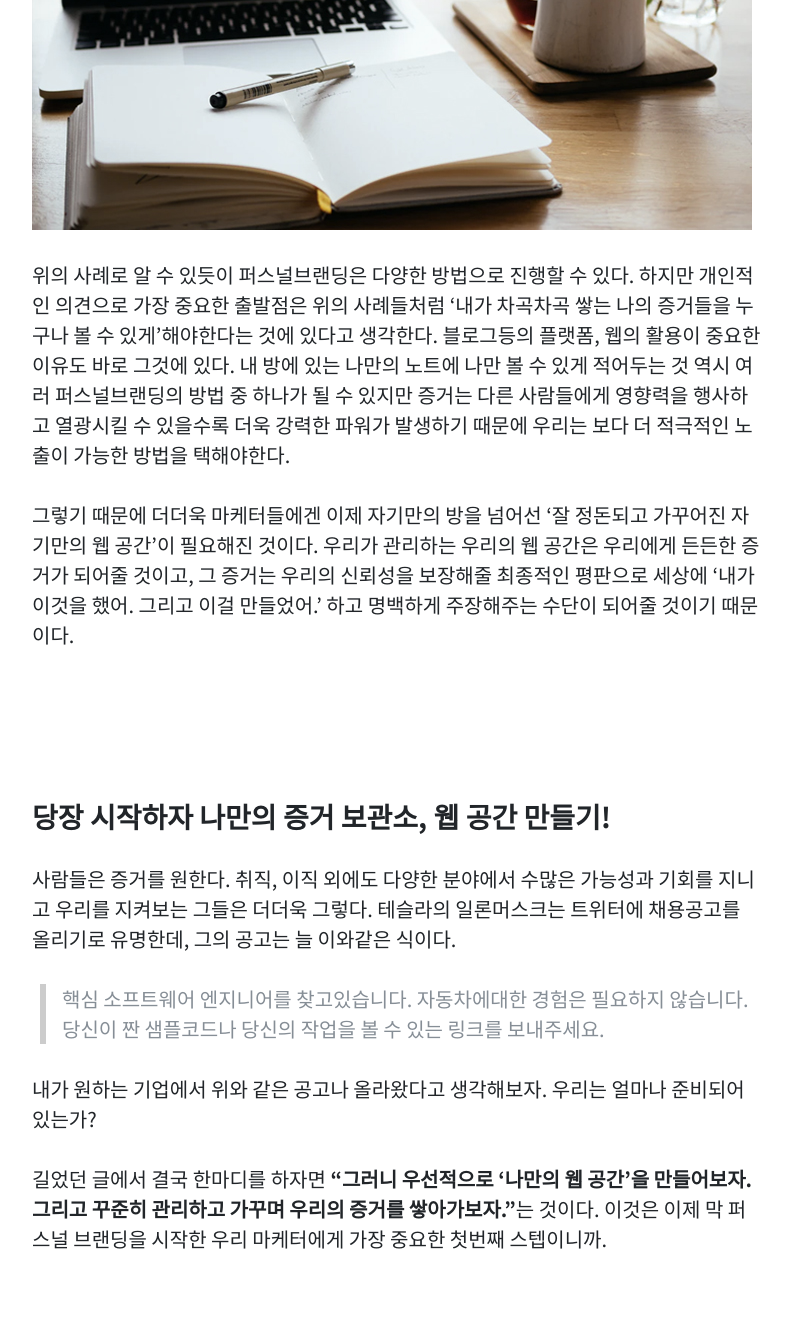
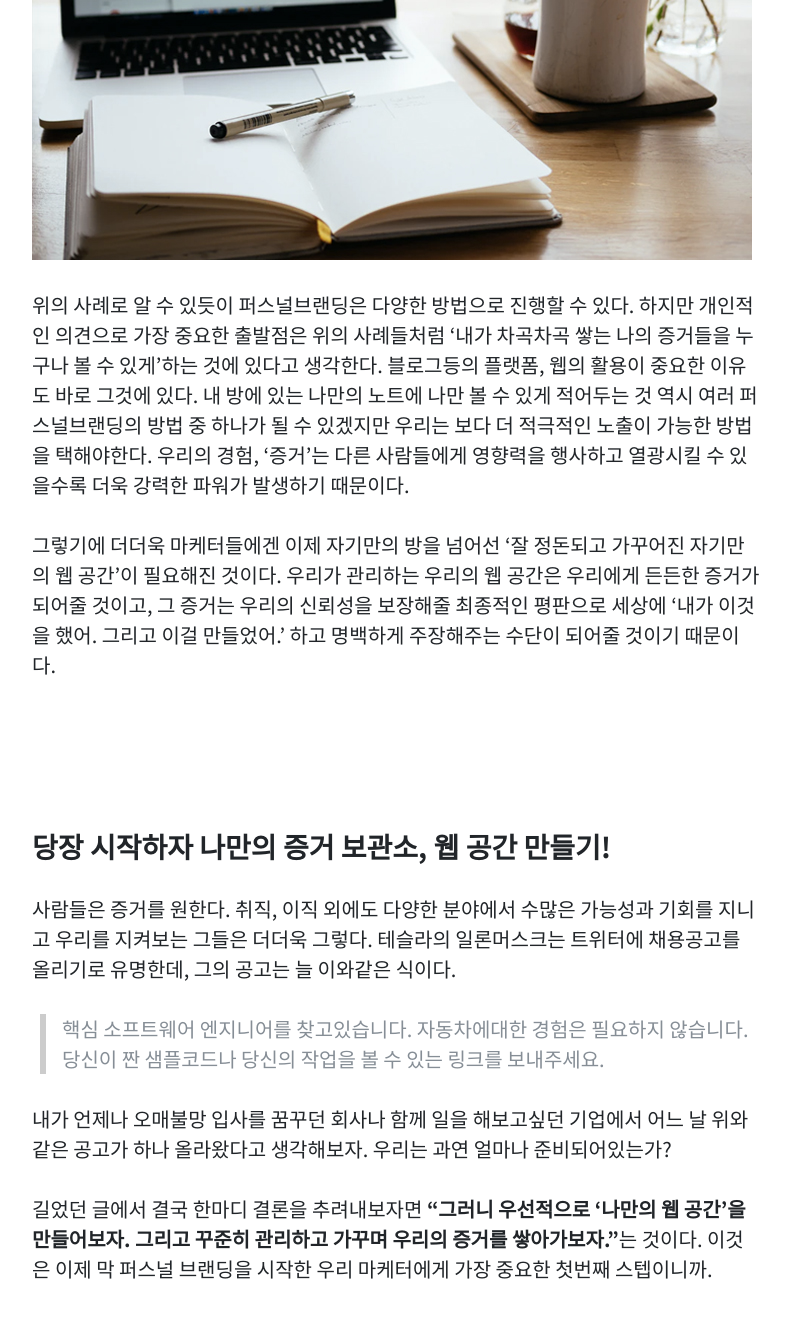
Before and after one commit to habnipark/have-been, a Jekyll site: the page built from _posts/2020-04-19-personalbranding.md, in a window 1280 px wide and 1400 px high, scrolled down 4786 px. Shown: the top 1318 px of the window, without its empty margins (243-1034 px from the left). Built offline with Jekyll 4.4.1, drawn with Linux system fonts in a browser that asks for light colours; comment, search, counter and statistics services are not loaded; some of the changed text lies outside the part shown.

Commit message:
post editted

```diff
--- a/_posts/2020-04-19-personalbranding.md
+++ b/_posts/2020-04-19-personalbranding.md
@@ -34,7 +34,7 @@
 
 <h3>퍼스널브랜딩은 왜 해야하나요?</h3>
 
- 요즘같은 시대에 퍼스널브랜딩의 중요성은 굳이 언급하지 않아도 당연스럽게 모두들 잘 알고 있을거라고 생각하지만 중요하단 것은 어렴풋하게 알고있어도 구체적으로 ‘왜’ 필요한지에 대해서는 깊게 고찰해보지 않은 사람들이 많을 것이다. 나역시 그래왔었는데, 나는 여행을 통해 생각을 바꾸고 깨달음을 얻었다.
+ 요즘같은 시대에 퍼스널브랜딩의 중요성은 굳이 언급하지 않아도 당연히 모두들 잘 알고 있을거라고 생각하지만 퍼스널브랜딩이 중요하단 것은 어렴풋하게 알고있을지라도 구체적으로 ‘왜’ 필요한지에 대해서는 깊게 고찰해보지 않은 사람들도 많을 것이다. 나역시 그래왔었는데, 나의 경우는 여행을 통해 생각을 바꾸고 깨달음을 얻었다.
 
  2017년, 나는 처음으로 배낭여행을 떠났다. 동남아로 80여일의 길고도 뜻깊은 여행이었는데 여행 중 만난 수많은 사람들이 나에게 그런 깨달음을 가져다주었다. 여행중 만난 많은 여행자들은 자신의 세계에 푹 빠져 그것을 가꾸는데 한없이 열중인 사람들이었기 때문이다.
 
@@ -42,18 +42,18 @@
 
  어떤 여행자는 매일매일의 여행을 하루도 빠짐없이 기록으로 남겼고 어떤 여행자는 비가오나 눈이오나 버스킹을 매일매일 하고 노래를 만들어 올렸으며, 어떤 여행자는 인적 드문 자신의 유튜브 채널에 꼬박꼬박 여행 영상을 올렸고, 어떤 이는 맘에드는 물건을 시도때도 없이 사서 이베이에 올렸다.
 
- 당시엔 그런 그들을 보며 그저 ‘자신이 좋아하는 일을 열정을 갖고 하는 모습이 참 보기 좋구나’하는 감상정도가 전부였고 한편으로는 ‘정말 부지런하다. 알아주는이 하나 없는데도 열심히 탑을 쌓는 외로운 건축가같아.’라고 생각하기도했다. 그저 그 모든 행위들이 그들 자신의 만족을 위한 일들일 뿐이니 그다지 유의미하다고는 여기지 않았던 것이다.
+ 당시엔 그런 그들을 보며 그저 ‘자신이 좋아하는 일을 열정을 갖고 하는 모습이 참 보기 좋구나’하는 감상정도가 전부였고 한편으로는 ‘정말 부지런하다. 알아주는이 하나 없는데도 열심히 탑을 쌓는 외로운 건축가같아.’라고 생각하기도했다. 사실 그저 그 모든 행위들이 그들 자신의 만족을 위한 일들일 뿐이니 그다지 유의미하다고는 여기지 않았던 것 같다.
 
 ![achievements](/img/posts/007/03.jpg)
 
- 그러나 여행이 끝나고 시간이 흐를수록 나는 놀라운 광경을 목격하게됐다. 바로 SNS에서 마주하게 된 그들의 소식이었다. 기록하는게 좋다고 방문자가 없어도 괜찮다며 열심히 글을 올리던 한국인 여행자는 한권의 책을 완성하고 강의를 다니는 여행작가가 되었고, 음악을 하던 친구는 음반을 내고 세계를 여행하며 자신의 음악을 알리는 뮤지션이, 인적 드문 채널을 소유했던 이는 인기 유튜버가, 이베이를 하던 친구는 사업가가 되었기 때문이었다.
+ 그러나 여행이 끝나고 시간이 흐를수록 나는 놀라운 광경을 목격하게됐다. 바로 SNS에서 마주하게 된 그들의 놀라운 소식들을 말이다. 기록하는게 좋다고 방문자가 없어도 괜찮다며 열심히 글을 올리던 한국인 여행자는 한권의 책을 완성하고 강의를 다니는 여행작가가 되었고, 음악을 하던 친구는 음반을 내고 세계를 여행하며 자신의 음악을 알리는 뮤지션이, 인적 드문 채널을 소유했던 이는 인기 유튜버가, 이베이를 하던 친구는 사업가가 되었기 때문이었다.
 
 - 매일매일의 여행을 하루도 빠짐없이 블로그에 올리던 여행자 → 여행작가
 - 비가오나 눈이오나 버스킹을하며 자신의 노래를 웹사이트에 공유하던 여행자 → 뮤지션
 - 아무도 봐주지않는 자신의 유튜브 채널에 꾸준히 영상을 올리던 여행자 →  인기 유튜버
-- 여행지마다 발견하고 맘에드는 물건을 쇼핑하고 이베이에 올리던 여행자 →  구매대행 사업가
+- 여행지마다 맘에드는 물건을 발견하고 쇼핑하고 이베이에 올리던 여행자 →  구매대행 사업가
 
- 무엇이 그들을 자신들이 그토록 꿈꾸던 위치로 이끌었을까? 수많은 요소가 있겠지만 위의 내용을 하나씩 다시 잘 살펴본다면 해답은 단 하나 <b>‘꾸준한 기록’</b>에 있었다. 누구나 볼 수 있게 본인의 블로그와 유튜브, 이베이 등의 플랫폼에, 즉 웹환경에 자신의 결과물을 꾸준히 올리는 행위 자체가 그들의 퍼스널브랜딩의 큰 축이되었고 그들에게 다양한 기회를 가져다준 것이다.
+ 무엇이 그들을 자신들이 그토록 꿈꾸던 위치로 이끌었을까? 수많은 요소가 있겠지만 위의 내용을 하나씩 다시 잘 살펴본다면 해답은 단 하나 <b>‘꾸준한 기록’</b>에 있었다. 그들은 매일같이 성실하게 누구나 볼 수 있게 본인의 블로그와 유튜브, 이베이 등의 플랫폼에, 즉 웹환경에 자신의 결과물을 꾸준히 올렸고, 그 행위 자체가 그들의 퍼스널브랜딩의 큰 축이되어 그들에게 다양한 기회를 가져다준 것이다.
 
 <br>
 
@@ -63,9 +63,9 @@
 
 ![writing](/img/posts/007/04.jpg)
 
- 위의 사례로 알 수 있듯이 퍼스널브랜딩은 다양한 방법으로 진행할 수 있다. 하지만 개인적인 의견으로 가장 중요한 출발점은 위의 사례들처럼 ‘내가 차곡차곡 쌓는 나의 증거들을 누구나 볼 수 있게’해야한다는 것에 있다고 생각한다. 블로그등의 플랫폼, 웹의 활용이 중요한 이유도 바로 그것에 있다. 내 방에 있는 나만의 노트에 나만 볼 수 있게 적어두는 것 역시 여러 퍼스널브랜딩의 방법 중 하나가 될 수 있지만 증거는 다른 사람들에게 영향력을 행사하고 열광시킬 수 있을수록 더욱 강력한 파워가 발생하기 때문에 우리는 보다 더 적극적인 노출이 가능한 방법을 택해야한다.
+ 위의 사례로 알 수 있듯이 퍼스널브랜딩은 다양한 방법으로 진행할 수 있다. 하지만 개인적인 의견으로 가장 중요한 출발점은 위의 사례들처럼 ‘내가 차곡차곡 쌓는 나의 증거들을 누구나 볼 수 있게’하는 것에 있다고 생각한다. 블로그등의 플랫폼, 웹의 활용이 중요한 이유도 바로 그것에 있다. 내 방에 있는 나만의 노트에 나만 볼 수 있게 적어두는 것 역시 여러 퍼스널브랜딩의 방법 중 하나가 될 수 있겠지만 우리는 보다 더 적극적인 노출이 가능한 방법을 택해야한다. 우리의 경험, '증거'는 다른 사람들에게 영향력을 행사하고 열광시킬 수 있을수록 더욱 강력한 파워가 발생하기 때문이다.
 
- 그렇기 때문에 더더욱 마케터들에겐 이제 자기만의 방을 넘어선 ‘잘 정돈되고 가꾸어진 자기만의 웹 공간’이 필요해진 것이다. 우리가 관리하는 우리의 웹 공간은 우리에게 든든한 증거가 되어줄 것이고, 그 증거는 우리의 신뢰성을 보장해줄 최종적인 평판으로 세상에 ‘내가 이것을 했어. 그리고 이걸 만들었어.’ 하고 명백하게 주장해주는 수단이 되어줄 것이기 때문이다.
+ 그렇기에 더더욱 마케터들에겐 이제 자기만의 방을 넘어선 ‘잘 정돈되고 가꾸어진 자기만의 웹 공간’이 필요해진 것이다. 우리가 관리하는 우리의 웹 공간은 우리에게 든든한 증거가 되어줄 것이고, 그 증거는 우리의 신뢰성을 보장해줄 최종적인 평판으로 세상에 ‘내가 이것을 했어. 그리고 이걸 만들었어.’ 하고 명백하게 주장해주는 수단이 되어줄 것이기 때문이다.
 
 <br>
 
@@ -77,9 +77,9 @@
 
 > 핵심 소프트웨어 엔지니어를 찾고있습니다. 자동차에대한 경험은 필요하지 않습니다. 당신이 짠 샘플코드나 당신의 작업을 볼 수 있는 링크를 보내주세요.
 
- 내가 원하는 기업에서 위와 같은 공고나 올라왔다고 생각해보자. 우리는 얼마나 준비되어있는가?
+ 내가 언제나 오매불망 입사를 꿈꾸던 회사나 함께 일을 해보고싶던 기업에서 어느 날 위와 같은 공고가 하나 올라왔다고 생각해보자. 우리는 과연 얼마나 준비되어있는가?
 
- 길었던 글에서 결국 한마디를 하자면 <b>"그러니 우선적으로 '나만의 웹 공간'을 만들어보자. 그리고 꾸준히 관리하고 가꾸며 우리의 증거를 쌓아가보자."</b>는 것이다. 이것은 이제 막 퍼스널 브랜딩을 시작한 우리 마케터에게 가장 중요한 첫번째 스텝이니까.
+ 길었던 글에서 결국 한마디 결론을 추려내보자면 <b>"그러니 우선적으로 '나만의 웹 공간'을 만들어보자. 그리고 꾸준히 관리하고 가꾸며 우리의 증거를 쌓아가보자."</b>는 것이다. 이것은 이제 막 퍼스널 브랜딩을 시작한 우리 마케터에게 가장 중요한 첫번째 스텝이니까.
 
 <br>
 
```
Also changed, not shown: other parts of _posts/2020-04-19-personalbranding.md (+1 -1 lines).
